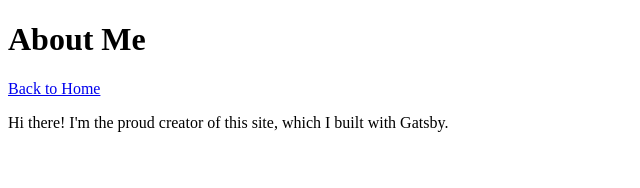
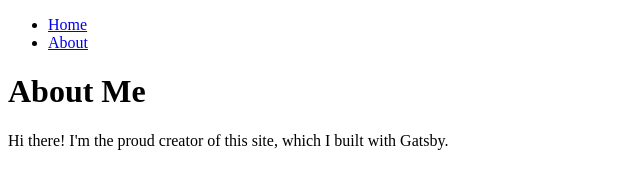
Before and after one commit to rajahwu/my-first-gatsby-site, a Gatsby site: page /about in a window 1280 px wide. Shown: the whole page, without its empty margins (0-640 px from the left). Built offline with nearby package versions, Linux system fonts and the light colour scheme; Gatsby itself is replaced by a stand-in of ours.

Commit message:
create layout component

```diff
--- /dev/null
+++ b/src/components/layout.js
@@ -0,0 +1,19 @@
+import * as React from 'react';
+import { Link } from 'gatsby';
+
+const Layout = ({ pageTitle, children }) => (
+    <div>
+        <nav>
+            <ul>
+                <li> <Link to="/">Home</Link> </li>
+                <li> <Link to="/about">About</Link> </li>
+            </ul>
+        </nav>
+        <main>
+            <h1>{pageTitle}</h1>
+            {children}
+        </main>
+    </div >
+)
+
+export default Layout
--- a/src/pages/about.js
+++ b/src/pages/about.js
@@ -1,12 +1,11 @@
 import * as React from 'react';
 import { Link } from 'gatsby';
+import Layout from '../components/layout';
 
 const AboutPage= () => (
-    <main>
-        <h1>About Me</h1>
-        <Link to="/">Back to Home</Link>
+    <Layout pageTitle="About Me">
         <p>Hi there! I'm the proud creator of this site, which I built with Gatsby.</p>
-    </main>
+    </Layout>
 )
 
 export const Head = () => <title>About Me</title>
```
Also changed, not shown: src/pages/index.js (+4 -5 lines).
